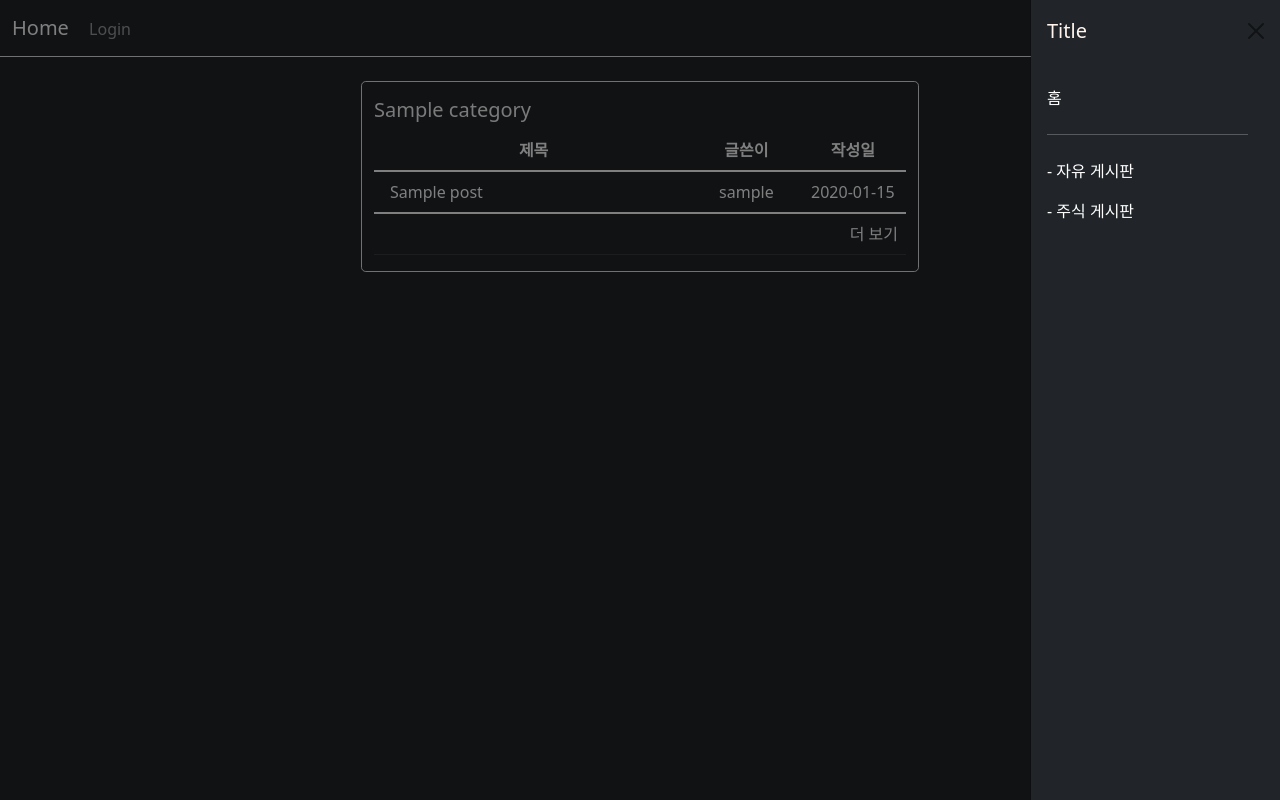
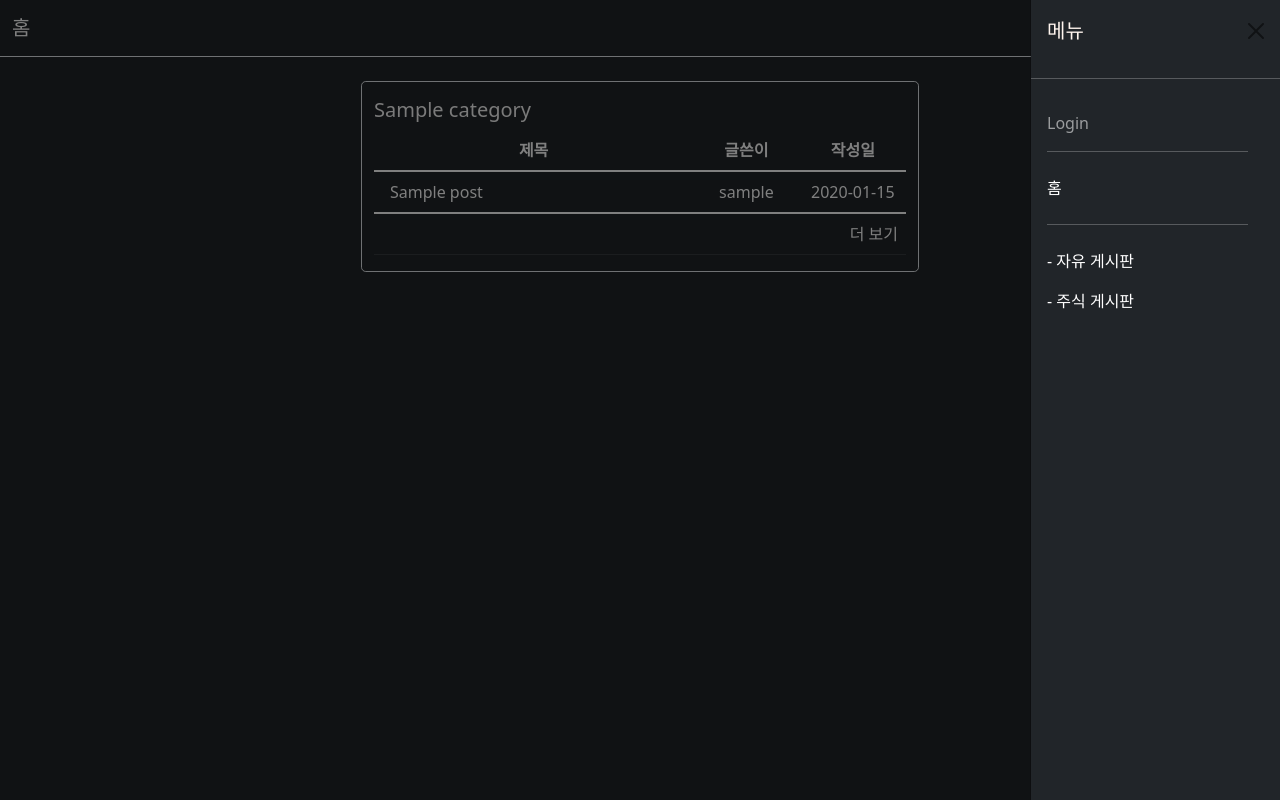
Before and after one commit to moon-hy/django-projects, a Django app: page / in a window 1280 px wide, after a click that opens the changed part. Run offline with Django 4.2, Linux system fonts and the light colour scheme; tables that the repository leaves empty hold one stand-in row (values such as "Sample post"); some libraries are stand-ins or nearby versions.

Commit message:
Update navigation
navbar.html
navmenu.html

```diff
--- a/templates/navbar.html
+++ b/templates/navbar.html
@@ -1,16 +1,17 @@
 <nav class="navbar bg-dark pos-f-t navbar-exapnd-lg navbar-dark border-bottom">
     <div class="container-fluid">
         <!-- 배너 -->
-        <span>
-            <a class="navbar-brand" href="{% url 'board:index' %}" tabindex="-1">Home</a>
-            <!-- Log in -->
-            {% if user.is_authenticated %}
-            <a class="navbar-text text-decoration-none me-auto" href="{% url 'common:logout' %}" tabindex="-1">Logout</a>
-            {% else %}
-            <a class="navbar-text text-decoration-none me-auto" href="{% url 'common:login' %}" tabindex="-1">Login</a>
+        <a class="navbar-brand" href="{% url 'board:index' %}" tabindex="-1">홈</a>
+
+        {% if 'free' in request.path or 'free' == post.category.url %}
+            <a class="navbar-brand" href="{% url 'board:category' 'free'%}">자유 게시판</a>
+        {% elif 'stock' in request.path or 'stock' == post.category.url %}
+            <a class="navbar-brand" href="{% url 'board:category' 'stock'%}">주식 게시판</a>
         {% endif %}
-        </span>
+
         <!-- notification -->
+        <ul class="navbar-nav">
+            <li class="navitem">
                 {% if user.is_authenticated %}
                     <a class="navbar-text ms-auto pe-3" tabindex="-1">
                         {% if user.profile.unread_notification > 0 %}
@@ -30,13 +31,16 @@
                 <button class="navbar-toggler" tabindex="-1" type="button" data-bs-toggle="offcanvas" data-bs-target="#navigationBar" aria-expanded="false" aria-controls="navigationBar">
                     <span class="navbar-toggler-icon"></span>
                 </button>
+            </li>
+        </ul>
         <div class="offcanvas bg-dark offcanvas-end" data-bs-scroll="true" tabindex="-1" id="navigationBar" aria-labelledby="navigationBarLabel"
             style="width:250px;">
 
             <div class="offcanvas-header">
-                <h5 class="offcanvas-title" style="color:seashell">Title</h5>
+                <h5 class="offcanvas-title" style="color:seashell">메뉴</h5>
                 <button class="btn-close text-reset" type="button" data-bs-dismiss="offcanvas" aria-label="Close"></button>
             </div>
+            <hr>
             <!-- Menu -->
             <div class="offcanvas-body">
                 {% include "navmenu.html" %}
--- a/templates/navmenu.html
+++ b/templates/navmenu.html
@@ -1,4 +1,12 @@
 <ul class="navbar-nav justify-content-end flex-grow-1 pe-3">
+    <li>
+        {% if user.is_authenticated %}
+            <a class="navbar-text text-decoration-none me-auto" href="{% url 'common:logout' %}" tabindex="-1">Logout</a>
+        {% else %}
+            <a class="navbar-text text-decoration-none me-auto" href="{% url 'common:login' %}" tabindex="-1">Login</a>
+        {% endif %}
+    </li>
+    <hr>
     <li class="nav-item">
         <a class="nav-link active" aria-current="page" href="{% url 'board:index' %}">
             홈
```
Lines whose indentation alone changed are shown as unchanged.
